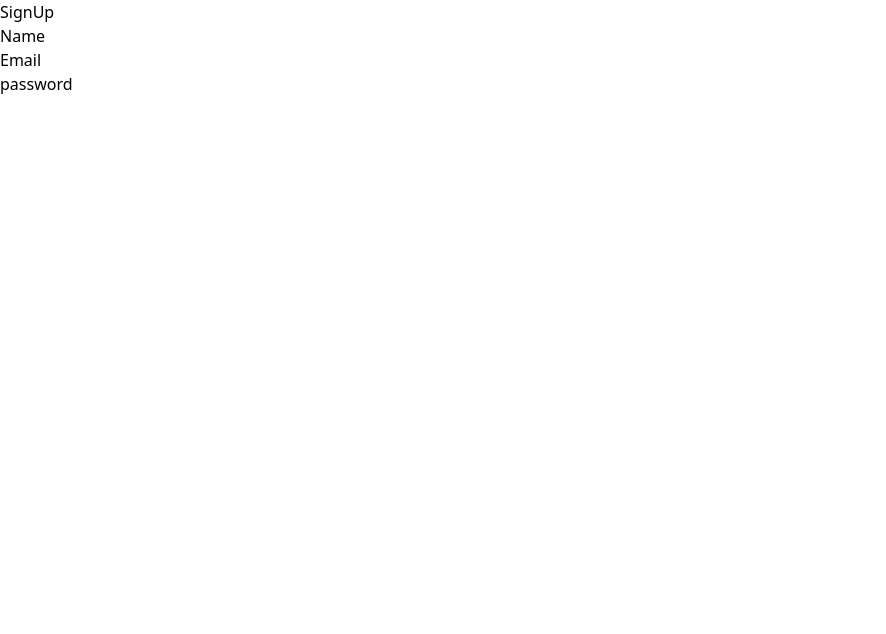
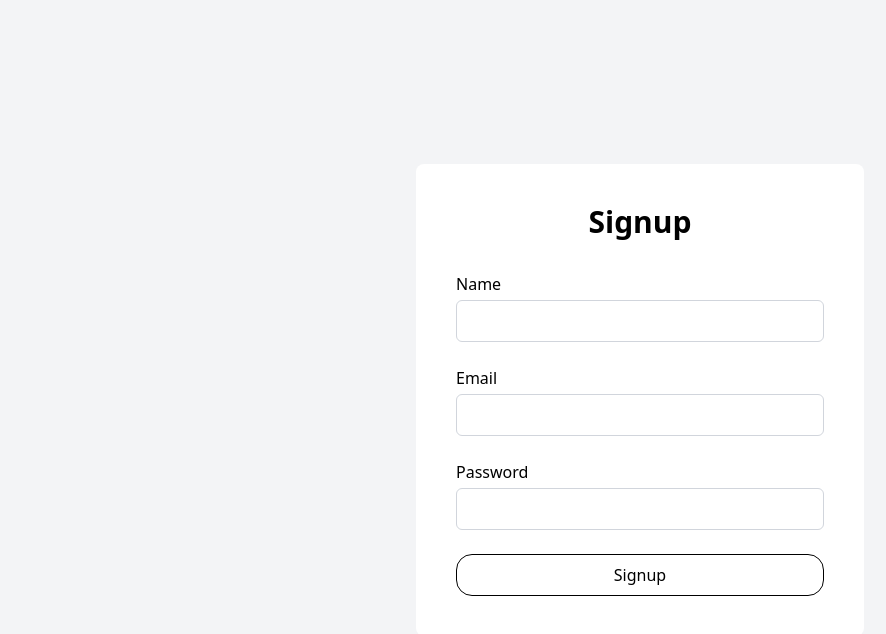
Before and after one commit to MuhammadDilshad532/ecommerce-redux-api-practice, a React (Vite) app: page / in a window 1280 px wide. Shown: the top 634 px of the page, without its empty margins (0-886 px from the left). Built offline with nearby package versions, Linux system fonts and the light colour scheme; no server answers.

Commit message:
signup  complete

```diff
--- a/src/Api/Auth/Auth.jsx
+++ b/src/Api/Auth/Auth.jsx
@@ -1,10 +1,13 @@
 import axiosClient from "../axiosClient";
 
 class AuthApi {
-    static signUp (data) {
-        return axiosClient.post("/api/auth/signup" , data)
-    }
+  static signUp(data) {
+    return axiosClient.post("/auth/signup", data);
+  }
 
+  static login(data) {
+    return axiosClient.post("/auth/login", data);
+  }
 }
 
-export default AuthApi
+export default AuthApi;
--- a/src/Api/Post/Post.jsx
+++ b/src/Api/Post/Post.jsx
@@ -1,9 +1,9 @@
 import axiosClient from "../axiosClient";
 
-const api = "api/posts";
-class postApi {
-    static getAllPosts () {
-        return axiosClient.get(`${api}/posts`);
-    }
+class PostApi {
+  static getAllPosts() {
+    return axiosClient.get("/posts");
+  }
 }
-export default postApi;
+
+export default PostApi;
--- a/src/Api/axiosClient.jsx
+++ b/src/Api/axiosClient.jsx
@@ -1,43 +1,31 @@
 import axios from "axios";
-import { store } from "../Store/Store";
-import { setAuthData } from "../Store/Auth/Slice";
 
-const APP_URL = import.meta.env.VITE_BACKEND_URL;
-
-let options = {
-    baseURL: APP_URL,
-}
-const axiosClient = axios.create(options)
+const axiosClient = axios.create({
+  baseURL: import.meta.env.VITE_BACKEND_URL,
+  headers: {
+    "Content-Type": "application/json",
+  },
+});
 
 axiosClient.interceptors.request.use(
-    function (config) {
-        if (localStorage.getItem("token")) {
-            config.headers.Authorizaion = localStorage.getItem("token");
-            config.headers["ngrok-skip-browser-warning"] = true;
-        }
-        return config;
-    },
-    function (error) {
-        return Promise.reject(error);
+  (config) => {
+    const token = localStorage.getItem("token");
+    if (token) {
+      config.headers.Authorization = `Bearer ${token}`;
     }
+    return config;
+  },
+  (error) => Promise.reject(error)
 );
 
 axiosClient.interceptors.response.use(
-    function (res) {
-        return res;
-    },
-    function (error) {
-        if (error.response.status === 401) {
-            localStorage.removeItem("token");
-            store.dispatch(
-                setAuthData({
-                    currentUser: null
-                })
-            );
-        } else if (error.response.status === 422 || error.response.status === 404) {
-            return Promise.reject(error)
-        }
-        return Promise.reject(error);
+  (response) => response,
+  (error) => {
+    if (error.response?.status === 401) {
+      localStorage.removeItem("token");
     }
-)
-export default axiosClient
+    return Promise.reject(error);
+  }
+);
+
+export default axiosClient;
--- a/src/Components/Auth/SignUp.jsx
+++ b/src/Components/Auth/SignUp.jsx
@@ -1,6 +1,11 @@
-import React, { useState } from 'react'
-import AuthApi from '../../Api/Auth/Auth'
+import React, { useState } from "react";
+import { useDispatch } from "react-redux";
+import AuthApi from "../../Api/Auth/Auth";
+import { setAuthData } from "../../Store/Auth/Slice";
+
 const SignUp = () => {
+    const dispatch = useDispatch();
+
     const [formData, setFormData] = useState({
         name: "",
         email: "",
@@ -9,71 +14,91 @@ const SignUp = () => {
 
     const [loading, setLoading] = useState(false);
     const [error, setError] = useState("");
+
     const handleChange = (e) => {
-        const { name, value } = e.target;
-        setFormData({ ...formData, [name]: value });
+        setFormData({
+            ...formData,
+            [e.target.name]: e.target.value,
+        });
     };
-    const handleSubmit = (e) => {
+
+    const handleSubmit = async (e) => {
         e.preventDefault();
         setLoading(true);
-        AuthApi.signUp({
+        setError("");
+
+        try {
+            const res = await AuthApi.signUp({
                 name: formData.name,
                 email: formData.email,
                 password: formData.password,
+                role: "USER",
+            });
+            if (res.data.token) {
+                localStorage.setItem("token", res.data.token);
+            }
+            dispatch(setAuthData(res.data.user));
 
-        })
-            .then((res) => {
             setLoading(false);
-            })
-            .catch((error) => {
-                if (error.response) {
-                    setError(error.response.data.message);
-                } else {
-                    setError("An error occurred")
+            alert("Signup successful");
+        } catch (err) {
+            console.log(err.response?.data);
+            setError(err.response?.data?.message || "Signup failed");
+            setLoading(false);
         }
-                setLoading(false)
-            })
-    }
+    };
+
     return (
+        <div className="min-h-screen flex items-center  justify-center bg-gray-100 py-12 px-4">
+            <div className="max-w-md w-full space-y-8 bg-white p-10 rounded-lg ">
+                <h1 className="text-center text-3xl font-bold">Signup</h1>
+
+                {error && <p style={{ color: "red" }}>{error}</p>}
+
+                <form onSubmit={handleSubmit} className="space-y-6">
                     <div>
-            <h1>SignUp</h1>
-            <form onSubmit={handleSubmit}>
-                <div>
-                    <label htmlFor="username">Name</label>
+                        <label>Name</label>
                         <input
                             type="text"
-                        id='name'
-                        name='name'
+                            name="name"
                             value={formData.name}
                             onChange={handleChange}
                             required
+                            className="mt-1  w-full px-3 py-2 border border-gray-300 rounded-md  focus:outline-none "
                         />
                     </div>
+
                     <div>
-                    <label htmlFor="Email">Email</label>
+                        <label>Email</label>
                         <input
                             type="email"
-                        id='email'
-                        name='email'
+                            name="email"
                             value={formData.email}
                             onChange={handleChange}
                             required
+                            className="mt-1  w-full px-3 py-2 border border-gray-300 rounded-md  focus:outline-none "
                         />
                     </div>
+
                     <div>
-                    <label htmlFor="">password</label>
+                        <label>Password</label>
                         <input
                             type="password"
-                        id='password'
-                        name='password'
+                            name="password"
                             value={formData.password}
                             onChange={handleChange}
                             required
+                            className="mt-1  w-full px-3 py-2 border border-gray-300 rounded-md  focus:outline-none "
                         />
                     </div>
+
+                    <button type="submit" className="w-full py-2 px-4 border rounded-2xl">
+                        Signup
+                    </button>
                 </form>
             </div>
-    )
-}
+        </div>
+    );
+};
 
-export default SignUp
+export default SignUp;
--- a/src/Store/Auth/Slice.jsx
+++ b/src/Store/Auth/Slice.jsx
@@ -1,21 +1,21 @@
 import { createSlice } from "@reduxjs/toolkit";
 
 const initialState = {
-    currentUser: null
-}
+  currentUser: null,
+};
 
 const authSlice = createSlice({
   name: "auth",
   initialState,
   reducers: {
     setAuthData: (state, action) => {
-            state.currentUser = action.payload.currentUser
+      state.currentUser = action.payload;
     },
-        clearAllAuthData: (state, action) => {
-            state.currentUser = null ;
+    clearAllAuthData: (state) => {
+      state.currentUser = null;
     },
-    }
-})
+  },
+});
 
-export const {setAuthData , clearAllAuthData} = authSlice.actions;
+export const { setAuthData, clearAllAuthData } = authSlice.actions;
 export default authSlice.reducer;
```
Also changed, not shown: src/Store/Store.jsx (+7 -6 lines), 1 other file (tests, documents, lock files or other folders). Lines whose indentation alone changed are shown as unchanged.
